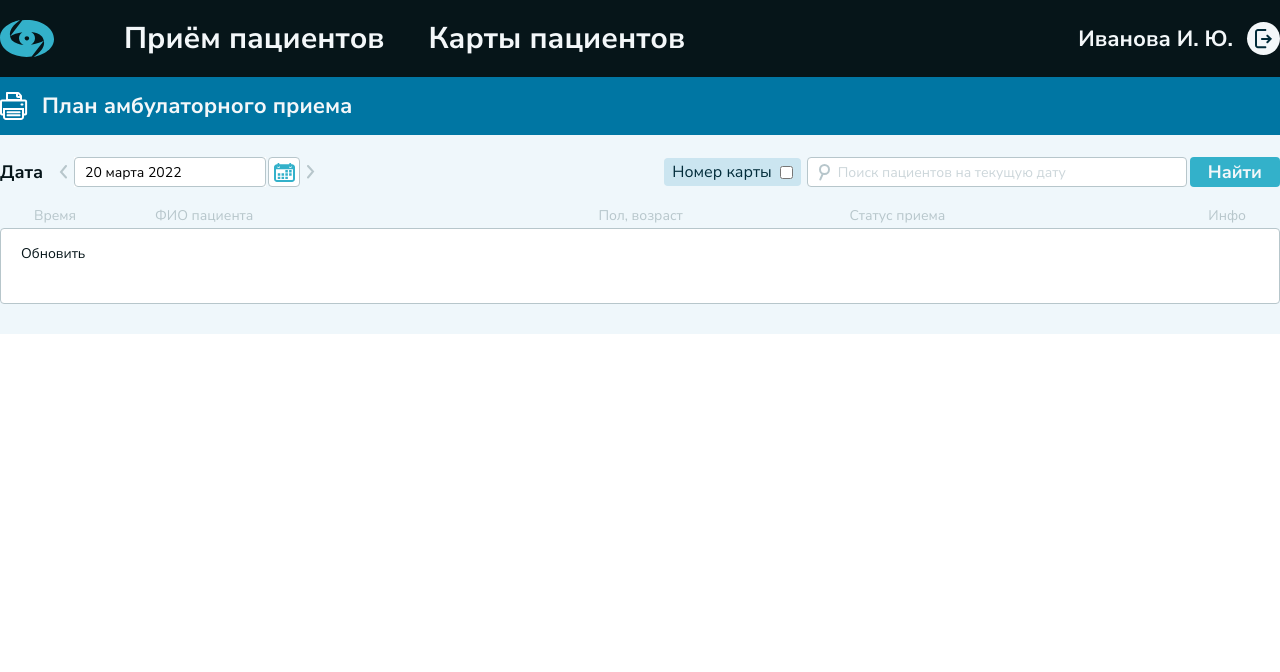
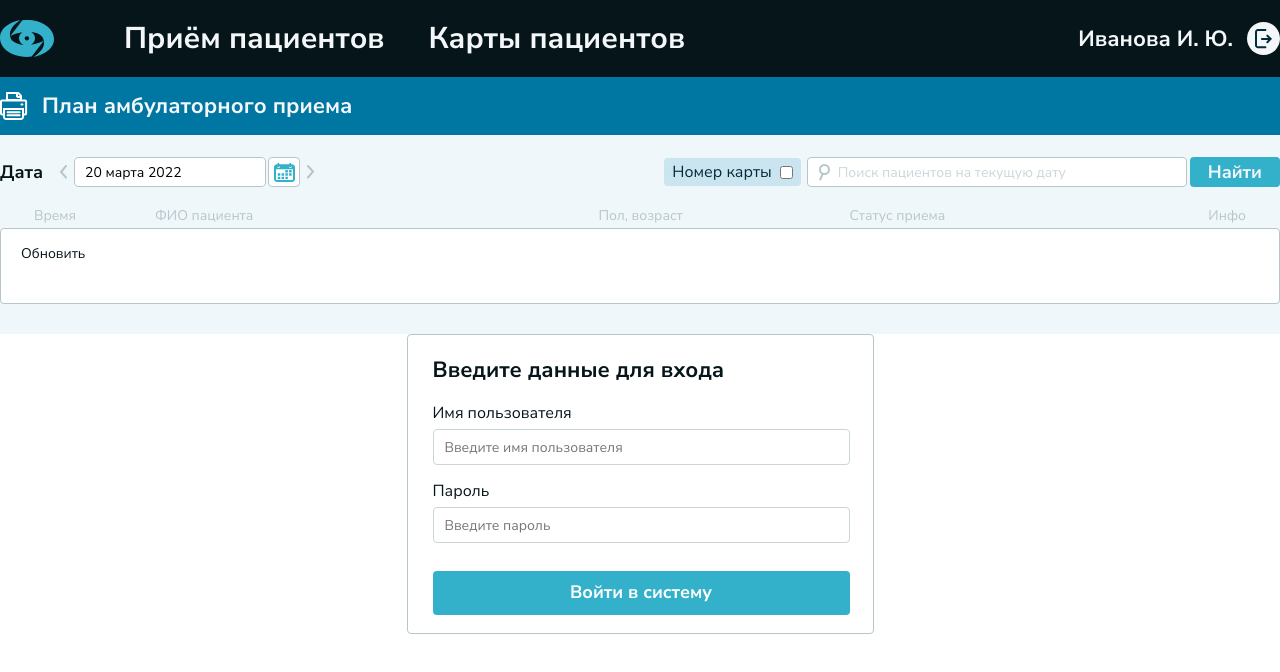
Before and after one commit to DenisVorop/crm, a React (Create React App) app: page / in a window 1280 px wide. Shown: the top 672 px of the page. Built offline with nearby package versions, Linux system fonts and the light colour scheme; a web font is replaced by a local one.

Commit message:
add login layout

```diff
--- a/src/App.js
+++ b/src/App.js
@@ -1,4 +1,5 @@
 import Header from "./Components/Header/Header.jsx";
+import Login from "./Components/Page/Login/Login.jsx";
 import Page from "./Components/Page/Page.jsx";
 
 //========================================================================================================================================================
@@ -8,6 +9,7 @@ function App() {
     <div className="wrapper">
       <Header />
       <Page />
+      <Login />
     </div>
   );
 }
--- /dev/null
+++ b/src/Components/Page/Login/Login.jsx
@@ -0,0 +1,24 @@
+import './login.scss'
+
+const Login = () => {
+    return (
+        <div className="login">
+            <div className="login__container">
+                <div className="login__body">
+                    <div className="login__title">Введите данные для входа</div>
+                    <div className="login__login login-login">
+                        <div className="login-login__label login-label">Имя пользователя</div>
+                        <input type="text" className="login-login__input login-input" placeholder='Введите имя пользователя' />
+                    </div>
+                    <div className="login__password login-password">
+                        <div className="login-password__label login-label">Пароль</div>
+                        <input type="text" className="login-password__input login-input" placeholder='Введите пароль' />
+                    </div>
+                    <a href="#" className="login__button button">Войти в систему</a>
+                </div>
+            </div>
+        </div>
+    )
+}
+
+export default Login;
--- /dev/null
+++ b/src/Components/Page/Login/login.scss
@@ -0,0 +1,89 @@
+.login {
+
+    // .login__container
+
+    &__container {}
+
+    // .login__body
+
+    &__body {
+        width: 467px;
+        height: 300px;
+        margin: 0 auto;
+        background-color: #fff;
+        padding: 20px 25px;
+        border: 1px solid #B7C6CB;
+        border-radius: 4px;
+    }
+
+    // .login__title
+
+    &__title {
+        font-weight: 700;
+        font-size: 22px;
+        line-height: 30px;
+        margin: 0px 0px 17px 0px;
+    }
+
+    // .login__login
+
+    &__login {}
+
+    // .login__password
+
+    &__password {}
+
+    // .login__button
+
+    &__button {
+        font-weight: 700;
+        font-size: 18px;
+        line-height: 143%;
+        display: flex;
+        align-items: center;
+        justify-content: center;
+        color: #FFFFFF;
+        width: 417px;
+        height: 44px;
+        background: #33B1CA;
+        border-radius: 4px;
+    }
+}
+
+.login-login {
+    margin: 0px 0px 15px 0px;
+
+    // .login-login__label
+
+    &__label {}
+
+    // .login-login__input
+
+    &__input {}
+}
+
+.login-password {
+    margin: 0px 0px 28px 0px;
+
+    // .login-password__label
+
+    &__label {}
+
+    // .login-password__input
+
+    &__input {}
+}
+
+.login-label {
+    font-size: 16px;
+    line-height: 22px;
+    margin: 0px 0px 5px 0px;
+}
+
+.login-input {
+    padding: 6px 11px;
+    width: 417px;
+    height: 36px;
+    border: 1px solid #CCD6DA;
+    border-radius: 4px;
+}
```
